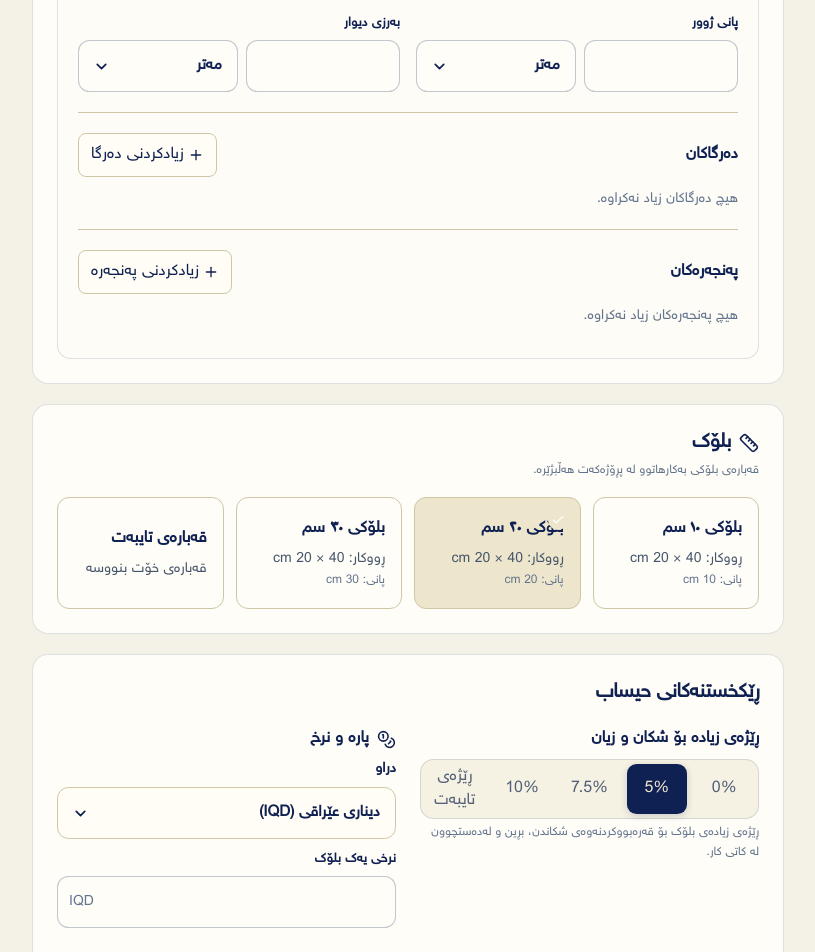
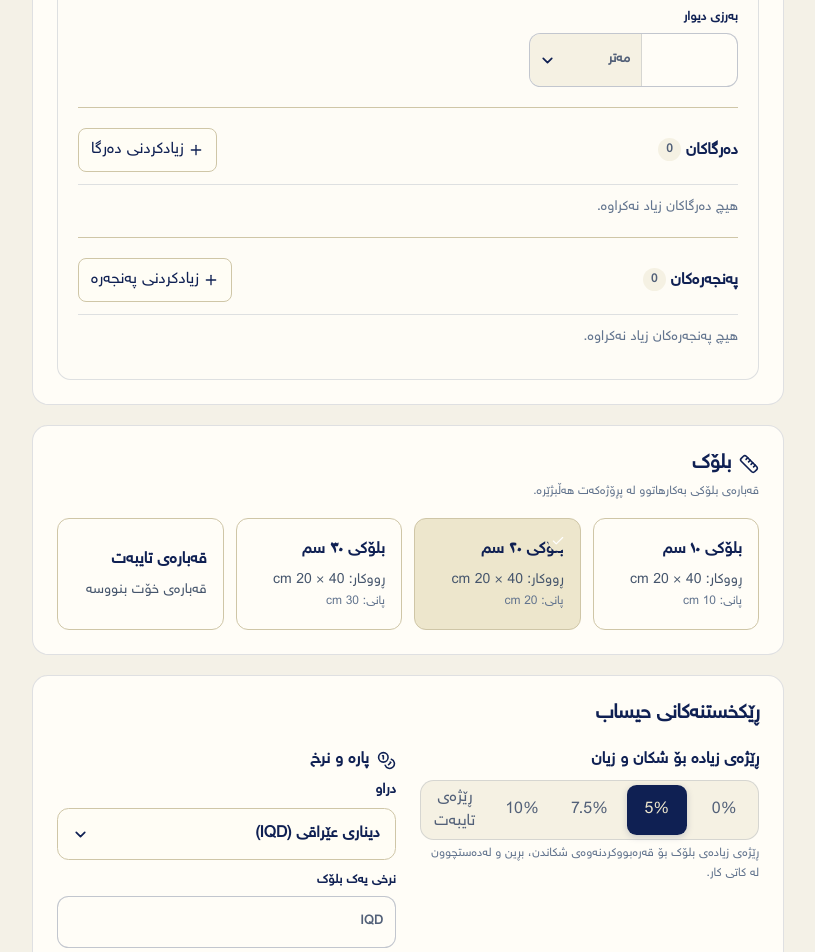
Before and after one commit to rahandinfo-dev/blocksystem, a Next.js app: page / in a window 1280 px wide. Shown: the part 2540-3492 px from the top of the page, without its empty margins (464-1279 px from the left). Built offline with nearby package versions, Linux system fonts and the light colour scheme.

Commit message:
feat: redesign form controls and sticky results

```diff
--- a/src/app/globals.css
+++ b/src/app/globals.css
@@ -682,6 +682,47 @@ input[type="number"]::-webkit-outer-spin-button {
   .result-panel { position: static; }
 }
 
+/* Engineering control system: numeric input remains the primary visual lane;
+   unit and currency context stays compact, predictable, and secondary. */
+:root { --app-header-height: 4.25rem; --control-height: 3.25rem; --unit-lane: 7rem; }
+.form-field { min-width: 0; }
+.form-label { margin-block-end: .45rem; color: var(--brand-navy); font-size: .78rem; font-weight: 800; line-height: 1.35; }
+.form-control, .app-select, select { min-height: var(--control-height); border: 1px solid var(--line-strong) !important; border-radius: .72rem !important; background-color: var(--surface) !important; color: var(--brand-navy) !important; font-size: .98rem; font-weight: 700; box-shadow: none !important; }
+.form-control::placeholder { color: color-mix(in srgb, var(--ink-muted) 68%, transparent); }
+.form-control:hover, .app-select:hover, select:hover { border-color: var(--brand-navy) !important; background-color: #fff !important; }
+.form-control:focus, .app-select:focus, select:focus { border-color: var(--brand-navy) !important; outline: 0; box-shadow: 0 0 0 3px rgb(15 32 83 / 15%) !important; }
+.form-control[aria-invalid="true"], .app-select[aria-invalid="true"] { border-color: #b42318 !important; background-color: #fff9f7 !important; }
+.form-control:disabled, .app-select:disabled { opacity: 1; border-color: var(--line-soft) !important; background: var(--surface-muted) !important; color: color-mix(in srgb, var(--brand-navy) 54%, transparent) !important; }
+
+.compound-field { display: grid; grid-template-columns: minmax(0, 1fr) var(--unit-lane); min-width: 0; min-height: var(--control-height); overflow: hidden; border: 1px solid var(--line-strong); border-radius: .72rem; background: var(--surface); transition: border-color 160ms ease, box-shadow 160ms ease; }
+.compound-field:hover { border-color: var(--brand-navy); }
+.compound-field:focus-within { border-color: var(--brand-navy); box-shadow: 0 0 0 3px rgb(15 32 83 / 15%); }
+.compound-field:has(.compound-field__value[aria-invalid="true"]) { border-color: #b42318; background: #fff9f7; }
+.compound-field__value { min-width: 0; border: 0 !important; border-radius: 0 !important; background: transparent !important; box-shadow: none !important; font-size: 1.05rem; }
+.compound-field__value:focus { box-shadow: none !important; }
+.compound-field__unit { min-width: var(--unit-lane) !important; width: var(--unit-lane) !important; min-height: calc(var(--control-height) - 2px) !important; border: 0 !important; border-inline-start: 1px solid var(--line-soft) !important; border-radius: 0 !important; background-color: var(--surface-muted) !important; background-position: left .6rem center !important; padding-inline: .65rem 2.1rem !important; color: var(--ink-muted) !important; font-size: .83rem !important; font-weight: 800 !important; box-shadow: none !important; }
+[dir="ltr"] .compound-field__unit, .compound-field__unit[dir="ltr"] { background-position: right .6rem center !important; padding-inline: 2.1rem .65rem !important; }
+.field-with-affix { position: relative; min-width: 0; }
+.field-with-affix__input { width: 100%; }
+.field-affix { z-index: 1; color: var(--ink-muted) !important; font-size: .78rem !important; font-weight: 800; letter-spacing: .02em; }
+.field-with-affix--unit .field-with-affix__input { padding-inline-start: 3.8rem !important; }
+.field-with-affix--currency .field-with-affix__input { padding-inline-start: 4.9rem !important; }
+[dir="rtl"] .field-affix { inset-inline-start: .8rem; left: auto; right: .8rem; }
+[dir="rtl"] .field-with-affix--unit .field-with-affix__input { padding-inline: .8rem 3.8rem !important; }
+[dir="rtl"] .field-with-affix--currency .field-with-affix__input { padding-inline: .8rem 4.9rem !important; }
+
+.dimension-fields, .opening-fields, .opening-placement-fields { grid-template-columns: repeat(auto-fit, minmax(min(100%, 12rem), 1fr)) !important; }
+.opening-card--editor { padding: clamp(.9rem, 2vw, 1.2rem) !important; background: var(--surface) !important; }
+.opening-section-header { padding-block-end: .75rem; border-block-end: 1px solid var(--line-soft); }
+.opening-section-count { display: inline-grid; min-width: 1.45rem; min-height: 1.45rem; place-items: center; margin-inline-start: .35rem; border-radius: 999px; background: var(--surface-muted); color: var(--ink-muted); font-size: .72rem; vertical-align: middle; }
+.opening-card--editor > div:first-child { padding-block-end: .75rem; border-block-end: 1px solid var(--line-soft); }
+.opening-placement { margin-block-start: 1rem !important; border-color: var(--line-soft) !important; border-radius: .8rem !important; background: var(--surface-muted) !important; }
+.opening-placement > p { margin-block-end: 1rem !important; color: var(--ink-muted) !important; }
+
+.result-panel { top: calc(var(--app-header-height) + 1rem); max-height: calc(100dvh - var(--app-header-height) - 1.75rem); overflow-y: auto; overscroll-behavior: contain; }
+@media (max-width: 1023px) { .result-panel { position: static; max-height: none; overflow: visible; } }
+@media (max-width: 359px) { :root { --unit-lane: 6rem; } .compound-field__unit { font-size: .78rem !important; } }
+
 /* Informational menu pages share a quieter editorial surface than the
    calculator: the hierarchy comes from type, rules and rhythm—not card stacks. */
 .info-modal > button:first-child { background: rgb(15 32 83 / 42%); }
--- a/src/components/ui/app-select.tsx
+++ b/src/components/ui/app-select.tsx
@@ -6,5 +6,5 @@ import type { ComponentProps } from "react";
  * the application-wide visual treatment.
  */
 export function AppSelect({ className = "", ...props }: ComponentProps<"select">) {
-  return <select {...props} className={`app-select form-select ${className}`.trim()} />;
+  return <select {...props} data-control="select" className={`app-select form-select ${className}`.trim()} />;
 }
--- a/src/components/ui/block-dimension-field.tsx
+++ b/src/components/ui/block-dimension-field.tsx
@@ -28,7 +28,7 @@ export function BlockDimensionField({
   return (
     <div className="form-field">
       <label htmlFor={id} className="form-label">{label}</label>
-      <div className="dimension-group">
+      <div className="compound-field">
         <input
           id={id}
           value={Number.isFinite(shown) ? String(Number(shown.toFixed(8))) : ""}
@@ -42,14 +42,14 @@ export function BlockDimensionField({
           inputMode="decimal"
           dir="ltr"
           aria-invalid={invalid}
-          className={`form-control form-control--numeric px-3 ${invalid ? "border-red-400" : ""}`}
+          className={`compound-field__value form-control form-control--numeric px-3 ${invalid ? "border-red-400" : ""}`}
         />
         <AppSelect
           data-select-kind="unit"
           dir="ltr"
           value={unit}
           onChange={(event) => onUnitChange(event.target.value as LengthUnit)}
-          className="h-[3.25rem] w-full rounded-xl px-3 text-sm"
+          className="compound-field__unit h-[3.25rem] w-full rounded-xl px-3 text-sm"
         >
           <option value="mm">mm</option>
           <option value="cm">cm</option>
--- a/src/components/ui/currency-field.tsx
+++ b/src/components/ui/currency-field.tsx
@@ -51,7 +51,7 @@ export function CurrencyField({
   return (
     <div className="form-field">
       <label htmlFor={id} className="form-label">{label}</label>
-      <div className="relative">
+      <div className="field-with-affix field-with-affix--currency">
         <input
           ref={inputRef}
           id={id}
@@ -61,9 +61,9 @@ export function CurrencyField({
           aria-invalid={invalid}
           value={formatMoneyInput(value)}
           onChange={(event) => change(event.target.value, event.target.selectionStart)}
-          className={`form-control form-control--numeric px-3 pl-20 ${invalid ? "border-red-400" : ""}`}
+          className={`field-with-affix__input form-control form-control--numeric px-3 pl-20 ${invalid ? "border-red-400" : ""}`}
         />
-        <span className="pointer-events-none absolute inset-y-0 left-3 flex items-center text-sm text-slate-500" dir="ltr">
+        <span className="field-affix pointer-events-none absolute inset-y-0 left-3 flex items-center text-sm text-slate-500" dir="ltr">
           {currencyLabel}
         </span>
       </div>
--- a/src/components/ui/length-field.tsx
+++ b/src/components/ui/length-field.tsx
@@ -53,7 +53,7 @@ export function LengthField({
   return (
     <div className="form-field">
       <label htmlFor={id} className="form-label">{label}</label>
-      <div className="dimension-group">
+      <div className="compound-field">
         <input
           id={id}
           value={displayValue(value, unit)}
@@ -62,14 +62,14 @@ export function LengthField({
           type="text"
           dir="ltr"
           aria-invalid={invalid}
-          className={`form-control form-control--numeric px-3 ${invalid ? "border-red-400" : ""}`}
+          className={`compound-field__value form-control form-control--numeric px-3 ${invalid ? "border-red-400" : ""}`}
         />
         <AppSelect
           data-select-kind="unit"
           aria-label={`${label} ${t("common.name")}`}
           value={unit}
           onChange={(event) => onUnitChange(event.target.value as LengthUnit)}
-          className="h-[3.25rem] w-full rounded-xl px-3 text-sm"
+          className="compound-field__unit h-[3.25rem] w-full rounded-xl px-3 text-sm"
         >
           <option value="m">{labels.m}</option>
           <option value="cm">{labels.cm}</option>
--- a/src/components/ui/number-field.tsx
+++ b/src/components/ui/number-field.tsx
@@ -41,7 +41,7 @@ export function NumberField({
   return (
     <div className="form-field">
       <label htmlFor={id} className="form-label">{label}</label>
-      <div className="relative">
+      <div className={`field-with-affix ${unit ? "field-with-affix--unit" : ""}`}>
         <input
           id={id}
           value={value}
@@ -50,10 +50,10 @@ export function NumberField({
           type="text"
           dir="ltr"
           aria-invalid={invalid}
-          className={`form-control form-control--numeric px-3 ${unit ? "pl-14" : ""} ${invalid ? "border-red-400" : ""}`}
+          className={`field-with-affix__input form-control form-control--numeric px-3 ${unit ? "pl-14" : ""} ${invalid ? "border-red-400" : ""}`}
         />
         {unit ? (
-          <span className="pointer-events-none absolute inset-y-0 left-3 flex items-center text-sm text-slate-500" dir="ltr">
+          <span className="field-affix pointer-events-none absolute inset-y-0 left-3 flex items-center text-sm text-slate-500" dir="ltr">
             {unit}
           </span>
         ) : null}
--- a/src/features/calculator/components/openings-section.tsx
+++ b/src/features/calculator/components/openings-section.tsx
@@ -105,8 +105,8 @@ export function OpeningsSection({
 
   return (
     <section className="border-t border-slate-200 pt-5">
-      <div className="flex items-center justify-between gap-3">
-        <h3 className="text-base font-bold text-slate-900">{text.heading}</h3>
+      <div className="opening-section-header flex items-center justify-between gap-3">
+        <h3 className="text-base font-bold text-slate-900">{text.heading} <span className="opening-section-count" dir="ltr">{openings.length}</span></h3>
         <button
           type="button"
           onClick={onAdd}
@@ -141,7 +141,7 @@ export function OpeningsSection({
               wall.height,
             );
           return (
-            <div key={opening.id} className="opening-card rounded-xl">
+            <div key={opening.id} className="opening-card opening-card--editor rounded-xl">
               <div className="mb-3 flex items-center justify-between gap-3">
                 <span className="text-sm font-semibold text-slate-800">
                   {text.item} {index + 1}
@@ -155,7 +155,7 @@ export function OpeningsSection({
                   <Trash2 size={17} />
                 </button>
               </div>
-              <div className="grid gap-4 sm:grid-cols-2 lg:grid-cols-1 xl:grid-cols-2 2xl:grid-cols-4">
+              <div className="opening-fields grid gap-4 sm:grid-cols-2 lg:grid-cols-1 xl:grid-cols-2 2xl:grid-cols-4">
                 <div className="form-field">
                   <label
                     htmlFor={`${prefix}-${kind}-${opening.id}-name`}
@@ -205,7 +205,7 @@ export function OpeningsSection({
                   <p className="mb-4 text-xs font-semibold leading-5 text-slate-600">
                     {t("openings.positionHelp")}
                   </p>
-                  <div className="grid gap-4 sm:grid-cols-2 lg:grid-cols-1 xl:grid-cols-2 2xl:grid-cols-4">
+                  <div className="opening-placement-fields grid gap-4 sm:grid-cols-2 lg:grid-cols-1 xl:grid-cols-2 2xl:grid-cols-4">
                     {wallOptions.length > 1 ? (
                       <div className="form-field">
                         <label
--- a/src/features/calculator/components/rooms-editor.tsx
+++ b/src/features/calculator/components/rooms-editor.tsx
@@ -100,7 +100,7 @@ export function RoomsEditor(props: RoomsEditorProps) {
                 </button>
                 </div>
               </div>
-              <div className="grid gap-4 sm:grid-cols-2 lg:grid-cols-1 xl:grid-cols-2">
+              <div className="dimension-fields grid gap-4 sm:grid-cols-2 lg:grid-cols-1 xl:grid-cols-2">
                 <div className="form-field">
                   <label htmlFor={`room-${room.id}-name`} className="form-label">{t("rooms.name")}</label>
                   <input
--- a/src/features/calculator/components/walls-editor.tsx
+++ b/src/features/calculator/components/walls-editor.tsx
@@ -81,7 +81,7 @@ export function WallsEditor(props: WallsEditorProps) {
                 </button>
                 </div>
               </div>
-              <div className="grid gap-4 sm:grid-cols-2 lg:grid-cols-1 xl:grid-cols-2">
+              <div className="dimension-fields grid gap-4 sm:grid-cols-2 lg:grid-cols-1 xl:grid-cols-2">
                 <div className="form-field">
                   <label className="form-label">{t("walls.name")}</label>
                   <input
```
Also changed, not shown: 1 other file (tests, documents, lock files or other folders).
